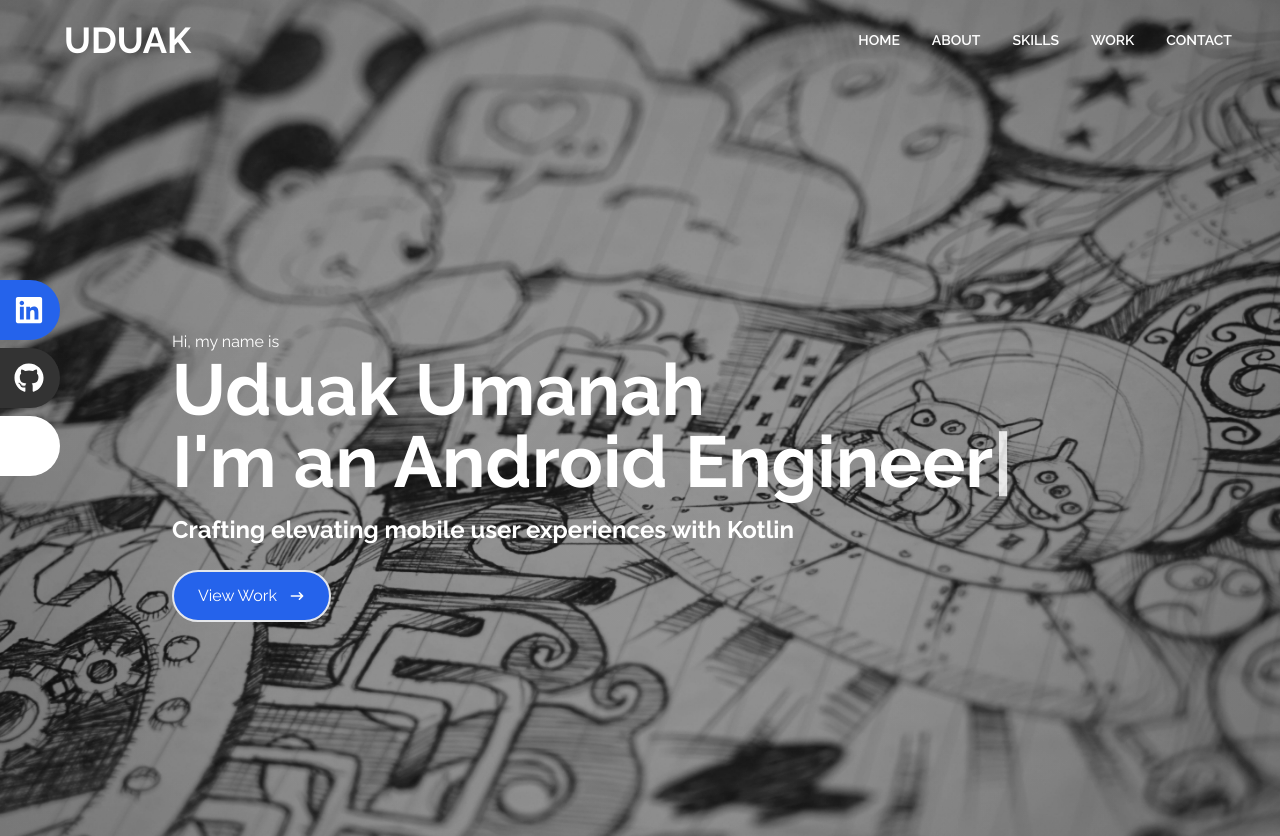
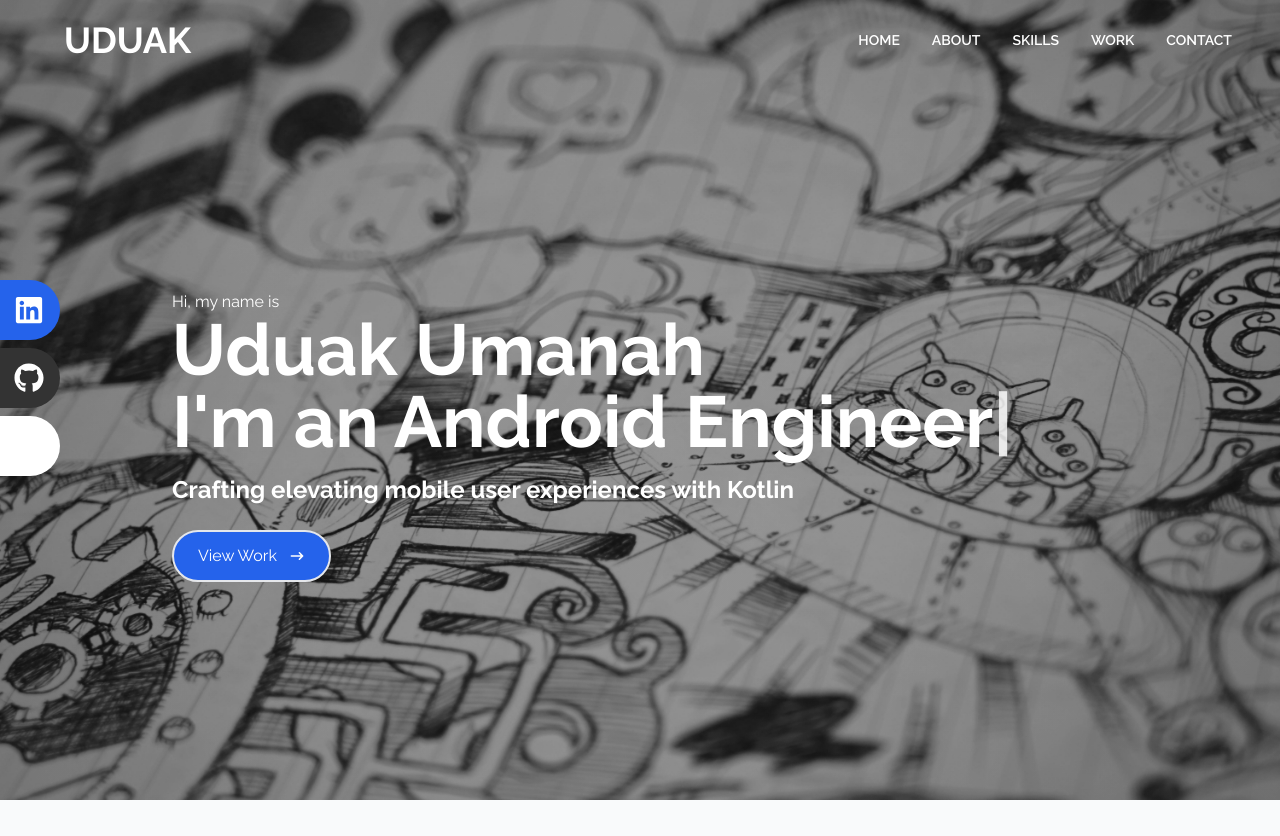
Before and after one commit to amosehiguese/ud, a React (Vite) app: page / in a window 1280 px wide. Shown: the top 836 px of the page. Built offline with nearby package versions, Linux system fonts and the light colour scheme; some icons are missing.

Commit message:
fix hero height

```diff
--- a/src/App.jsx
+++ b/src/App.jsx
@@ -11,7 +11,7 @@ import { Header } from './components/Header';
 export const App = () => {
   return (
     <div className='overflow-hidden'>
-      <div id='home' className='banner'>
+      <div id='home' className='banner max-h-screen'>
         <Header />
         <Hero />
       </div>
--- a/src/components/Hero.jsx
+++ b/src/components/Hero.jsx
@@ -4,7 +4,7 @@ import ReactTyped from 'react-typed';
 
 export const Hero = () => {
   return (
-    <div className='w-full h-screen '>
+    <div className='w-full h-screen lg:h-[calc(100vh-80px)] '>
       {/* Container */}
       <div className='lg:w-fit xl:w-full max-w-[1000px] mx-auto px-8 flex flex-col justify-center h-full'>
         <p className='text-white'>Hi, my name is</p>
@@ -19,12 +19,15 @@ export const Hero = () => {
           Crafting elevating mobile user experiences with Kotlin
         </p>
         <div>
-          <button className='bg-blue-600 rounded-full text-white transition-all group border-2 px-6 py-3 my-2 flex items-center hover:bg-blue-600 hover:border-blue-600 hover:scale-110  duration-300'>
+          <a
+            href='#work'
+            className='bg-blue-600 w-fit rounded-full text-white transition-all group border-2 px-6 py-3 my-2 flex items-center hover:bg-blue-600 hover:border-blue-600 hover:scale-110  duration-300 scroll-link'
+          >
             View Work
             <span className='duration-300'>
               <HiArrowNarrowRight className='ml-3 ' />
             </span>
-          </button>
+          </a>
         </div>
       </div>
     </div>
```
